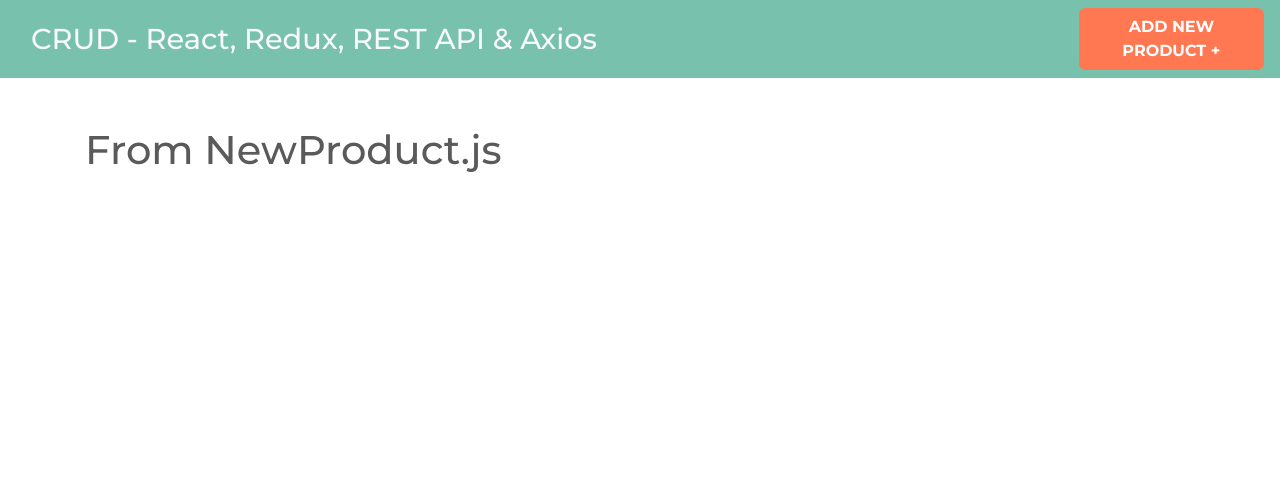
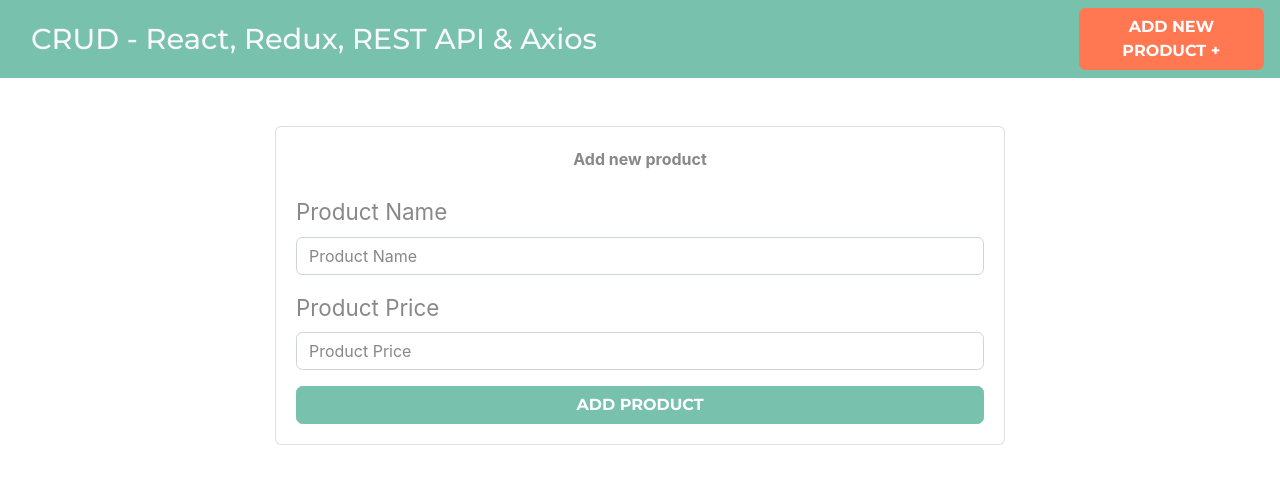
Before and after one commit to ManuelMaciel/crud-redux, a React (Create React App) app: page /products/new in a window 1280 px wide. Shown: the top 484 px of the page. Built offline with nearby package versions, Linux system fonts and the light colour scheme.

Commit message:
added sytles to newProduct component

```diff
--- a/src/components/NewProduct.js
+++ b/src/components/NewProduct.js
@@ -2,7 +2,41 @@
 
 const NewProduct = () => {
   return (
-    <h1>From NewProduct.js</h1>
+    <div className='row justify-content-center'>
+      <div className='col-md-8'>
+        <div className='card'>
+          <div className='card-body'>
+            <div className='text-center mb-4 font-weight-bold'>
+              Add new product
+            </div>
+            <form>
+              <div className='form-group'>
+                <label>Product Name</label>
+                <input
+                  type='text'
+                  className='form-control'
+                  placeholder='Product Name'
+                  name='name'
+                />
+              </div>
+              <div className='form-group'>
+                <label>Product Price</label>
+                <input
+                  type='text'
+                  className='form-control'
+                  placeholder='Product Price'
+                  name='name'
+                />
+              </div>
+              <button
+                type='submit'
+                className='btn btn-primary font-weight-bold text-uppercase d-block w-100'
+              >Add Product</button>
+            </form>
+          </div>
+        </div>
+      </div>
+    </div>
   );
 }
 
```
